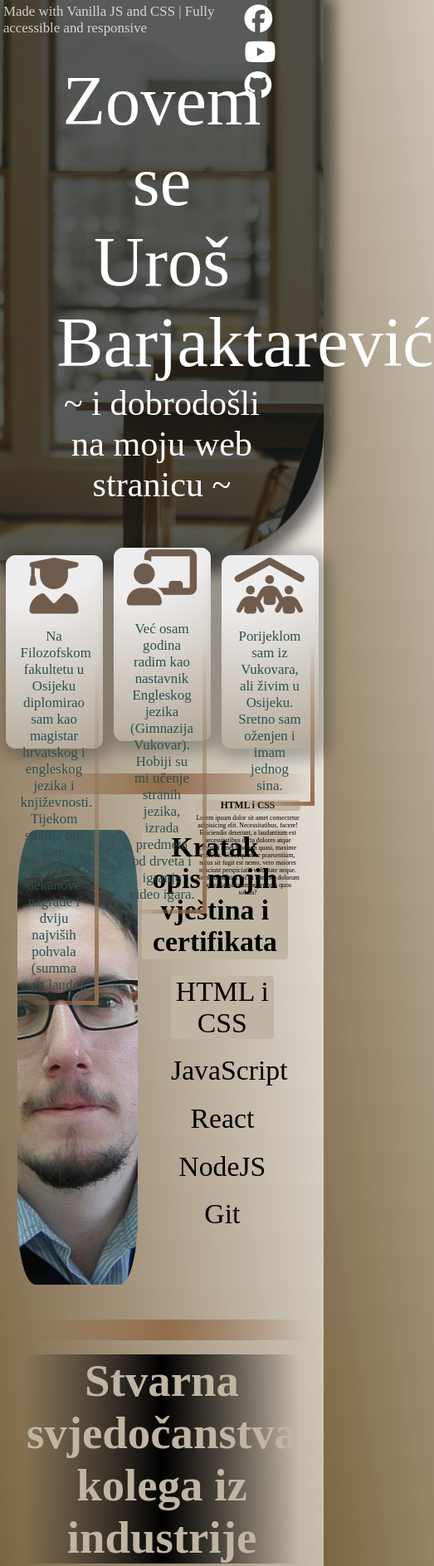
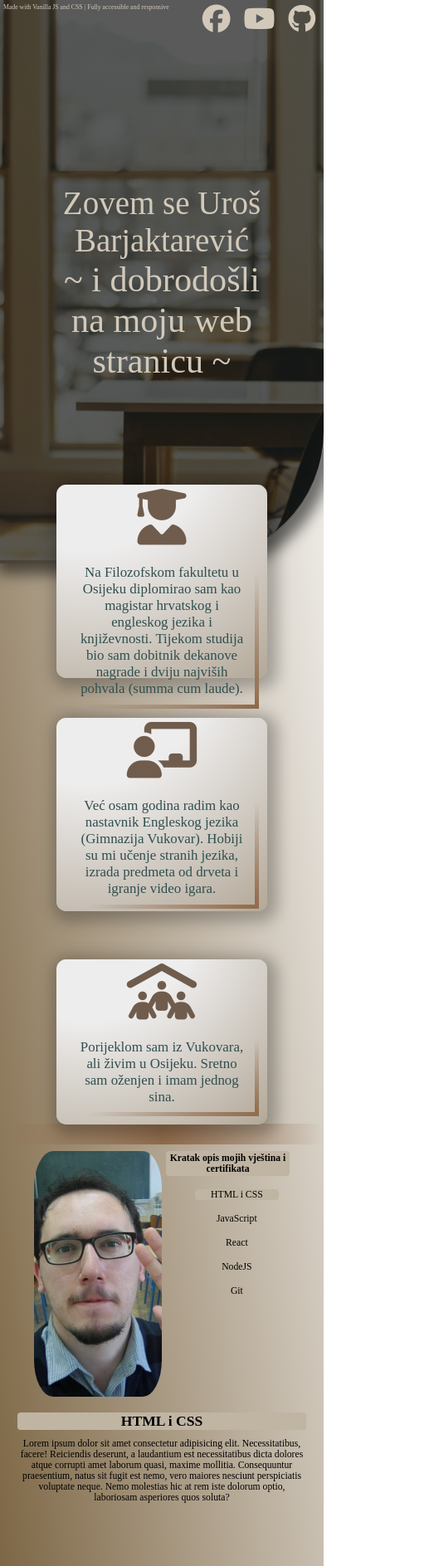
Before and after one commit to Barjaktarevic/Barjaktarevic.github.io, a plain HTML site: page index.html in a window 390 px wide. Shown: the top 1887 px of the page at 83% size, 523 px wide, since content can reach past the window. Drawn offline with nearby package versions, Linux system fonts and the light colour scheme; no server answers.

Commit message:
add responsive to everything but the footer

```diff
--- a/index.html
+++ b/index.html
@@ -25,7 +25,7 @@
         <img class="main-img" src="emptyclassroom.jpg" alt="empty clasroom">
         <div class="main-text">
             <h1 data-aos="zoom-out-up">Zovem se Uroš Barjaktarević</h1>
-            <h3 data-aos="fade-up" data-aos-delay="600"> ~ i dobrodošli na moju web stranicu ~ </h2>
+            <h3 data-aos="fade-up" data-aos-delay="600"> ~ i dobrodošli na moju web stranicu ~ </h3>
         </div>
     </main>
 
@@ -53,7 +53,7 @@
     <section class="info-section">
         <div class="profile-img-container">
             <img class="profile-img" src="profile-img.jpg" loading="lazy" alt="profile image" data-aos="zoom-in-right">
-            <div data-aos="flip-right">
+            <div class="list-div" data-aos="flip-right">
                 <h3 class="list-heading">Kratak opis mojih vještina i certifikata</h3>
             <ul class="profile-list">
                 <li data-aos="fade-left" data-aos-delay="500" data-tab-target="#html" class="BG">HTML i CSS</li>
--- a/styles.css
+++ b/styles.css
@@ -38,7 +38,7 @@ body {
 }
 
 .navbar p {
-    color: rgba(255,255,255, 0.75);
+    color: rgb(210, 201, 186);
     padding-left: 1%;
     padding-top: 1%;
     font-size: 2vh;
@@ -59,7 +59,7 @@ body {
 
 .navbar a {
     text-decoration: none;
-    color: white;
+    color: rgb(210, 201, 186);
 }
 
 .navbar a:hover {
@@ -98,12 +98,14 @@ body {
     font-size: 10vh;
     font-weight: 300;
     cursor: default;
+    color: rgb(210, 201, 186);
 }
 
 .main-text h3 {
     font-size: 5vh;
     font-weight: 200;
     cursor: default;
+    color: rgb(210, 201, 186);
 }
 
 .snippets {
@@ -254,13 +256,13 @@ body {
 .testimonials {
     background: linear-gradient(to right, transparent 0%, rgb(192, 181, 163) 50%, transparent 100%);
     width: 85%;
-    min-height: 30vh;
+    min-height: 25vh;
     margin: 0 auto;
     margin-top: 1%;
     margin-bottom: 5%;
     display: flex;
     justify-content: center;
-    align-items: center;
+    padding-top: 1vh;
     gap: 3%;
 }
 
@@ -370,3 +372,67 @@ body {
         display: block;
     }
 }
+
+@media screen and (max-width: 560px) {
+    .navbar p {
+        font-size: 2vw;
+    }
+
+    .main-text h1 {
+        font-size: 10vw;
+    }
+    main-text h3 {
+        font-size: 2vw;
+    }
+    .snippets {
+        flex-direction: column;
+        justify-content: center;
+        align-items: center;
+        gap: 8vh;
+        margin-top: 20vh;
+    }
+    .snippet {
+        width: 65%;
+    }
+
+    .info-section {
+        margin-top: 30vh;
+        flex-direction: column;
+        flex-wrap: wrap;
+        width: 99%;
+        gap: 5%;
+        padding: 2vw 0;
+    }
+
+    .profile-list li, .list-heading {
+        font-size: 3vw;
+    }
+    .profile-img {
+        width: 40%;
+        height: 35vh;
+    }
+    .list-div {
+        width: 40%;
+    }
+    .profile-img-container {
+        width: 100%;
+        justify-content: center;
+    }
+    .skills-container {
+        width: 100%;
+        height: 30vh;
+    }
+    .section {
+        font-size: 3vw;
+    }
+    .testimonials-div-with-heading-text {
+        font-size: 3.5vw;
+    }
+    .testimonials {
+        width: 100%;
+    }
+    .testimonials-name, .testimonials-quote {
+        font-size: 2.4vw;
+    }
+
+}
```
